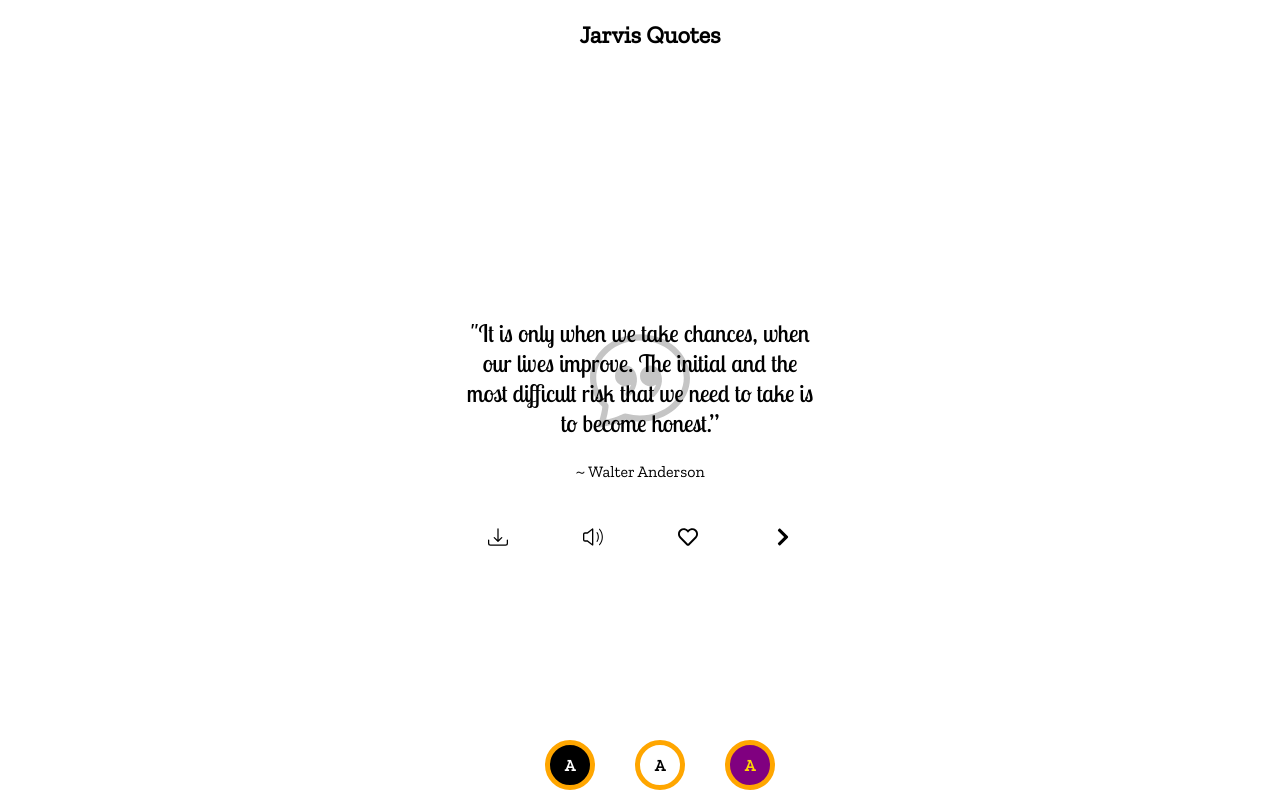
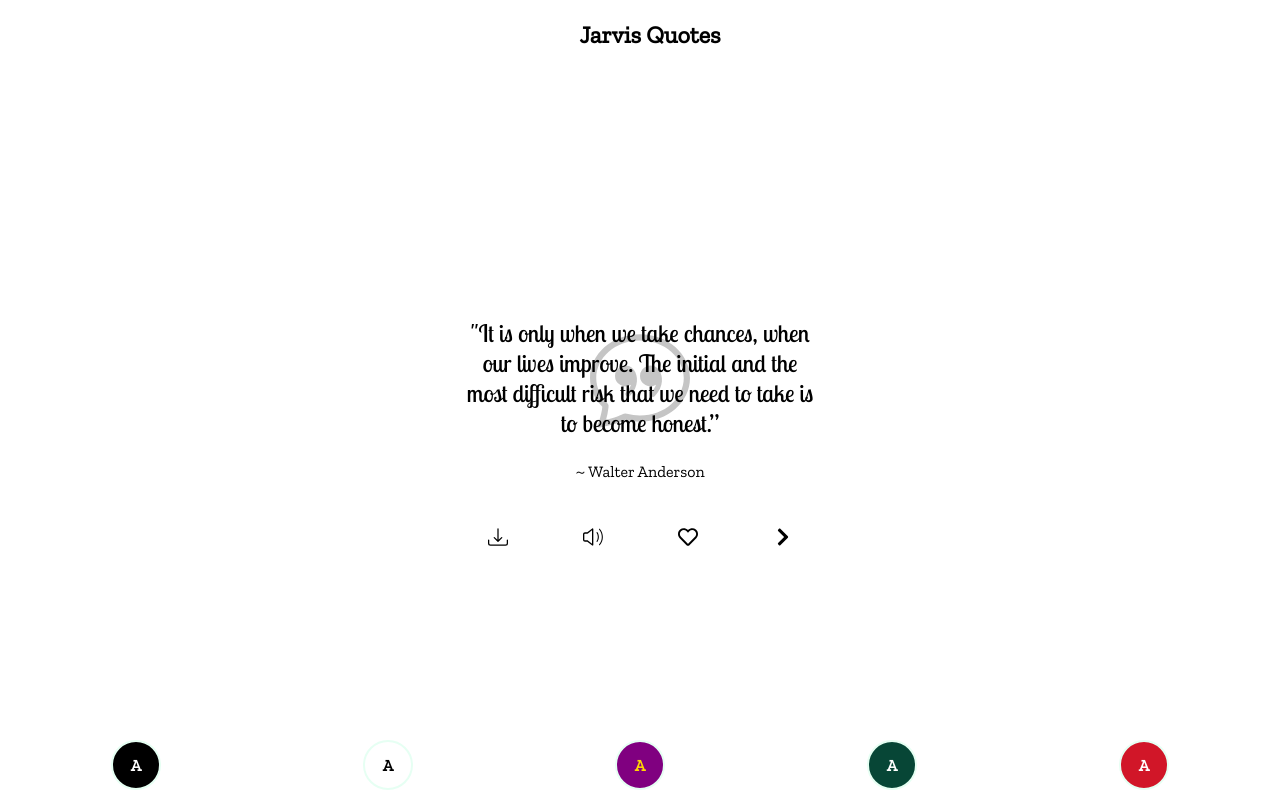
Before and after one commit to dylan-dot-c/Jarvis-Quotes, a React (Vite) app in the folder frontend/: page / in a window 1280 px wide. Built offline with nearby package versions, Linux system fonts and the light colour scheme.

Commit message:
added a few more themes

```diff
--- a/frontend/src/App.css
+++ b/frontend/src/App.css
@@ -28,7 +28,23 @@ html[data-theme = "purple"] {
   --font-author: "Great Vibes";
   --icon-bg: #ffd00048;
   --icon-color: #F0AE02;
+}
 
+html[data-theme = "blue"] {
+  --bg-color: #074636;
+  --text-color: white;
+  --font-body: "Lobster Two";
+  --font-author: "Great Vibes";
+  --icon-bg: #50fc0073;
+  --icon-color: white;
+}
+html[data-theme = "red"] {
+  --bg-color: #D11628;
+  --text-color: white;
+  --font-body: "Lobster Two";
+  --font-author: "Great Vibes";
+  --icon-bg: #ffffff80;
+  --icon-color: white;
 }
 
 body {
@@ -124,11 +140,11 @@ footer {
   display: flex;
   padding: 10px;
   display: flex;
-  justify-content: center;
+  justify-content: space-around;
 }
 
 footer span {
-  margin-left: 40px;
+
   color: white;
 }
 
@@ -143,18 +159,35 @@ footer span {
 
 }
 
+.buttons span {
+  color: var(--text-color);
+
+}
+
+.buttons span:hover {
+  color: yellow;
+  cursor: pointer;
+  transform: scale(1.2);
+}
+
 .react-icons {
   font-size: 2rem;
 }
 
 footer span {
-  border: 5px solid rgb(255, 166, 0);
+  border: 2px solid rgb(230, 255, 243);
   border-radius: 50%;
   width: 50px;
   height: 50px;
   display: grid;
   place-items: center;
   font-weight: 800;
+  transition: 300ms ease-in;
+}
+
+footer span:hover {
+    cursor: pointer;
+    border: 10px solid rgb(224, 224, 224);
 }
 
 .theme-black {
@@ -171,3 +204,11 @@ footer span {
   background-color: purple;
   color: gold;
 }
+.theme-blue {
+  background-color: #074636;
+  color: white;
+}
+.theme-red {
+  background-color: #D11628;
+  color: white;
+}
--- a/frontend/src/App.jsx
+++ b/frontend/src/App.jsx
@@ -61,6 +61,8 @@ function App() {
 
   return (
     <main>
+
+
       <Navbar />
       <section>
         <div>
--- a/frontend/src/components/Footer.jsx
+++ b/frontend/src/components/Footer.jsx
@@ -34,6 +34,17 @@ function Footer() {
             >
                 A
             </span>
+
+            <span className="theme-blue"
+                onClick={() => changeTheme('blue')}
+            >
+                A
+            </span>
+            <span className="theme-red"
+                onClick={() => changeTheme('red')}
+            >
+                A
+            </span>
         </footer>
      )
 }
```
